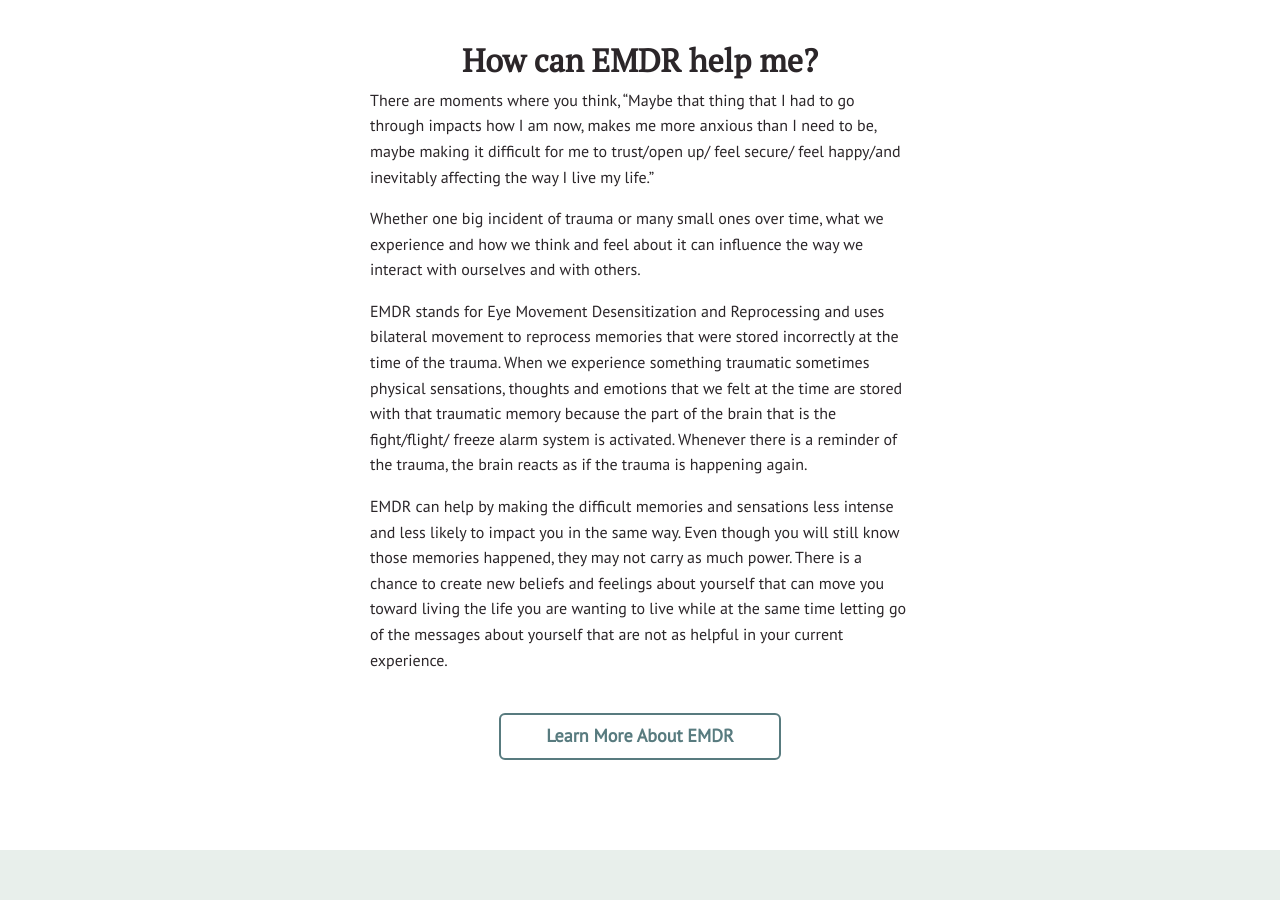
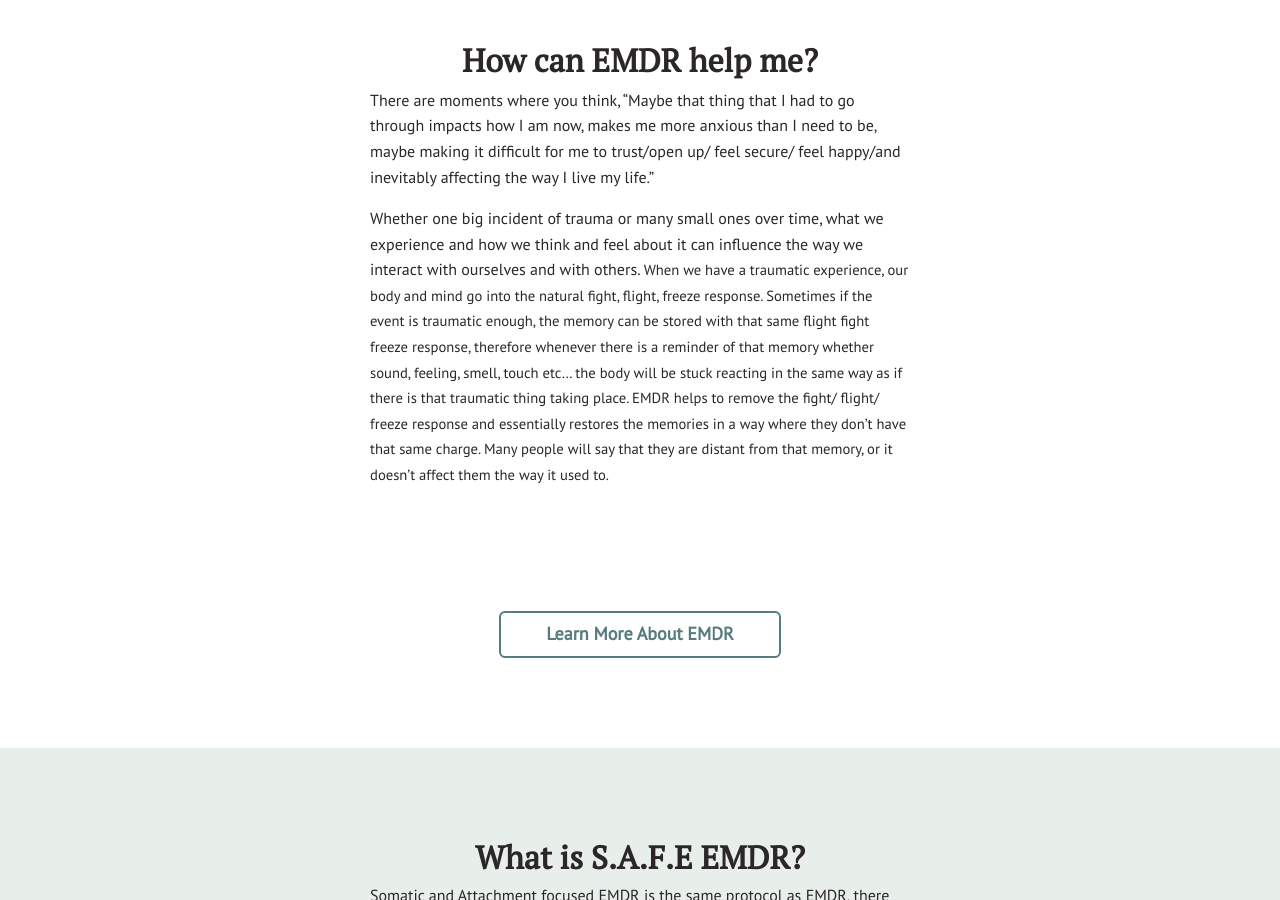
Before and after one commit to NickArrasate/perceptivecounseling, a Jekyll site: the page built from emdr.md, in a window 1280 px wide and 900 px high, scrolled down 817 px. Built offline with Jekyll 4.4.1, drawn with Linux system fonts in a browser that asks for light colours; nearby versions of some CDN libraries.

Commit message:
[HT] Edited item: content/_sections/emdr-3-content.html

```diff
--- a/content/_sections/emdr-3-content.html
+++ b/content/_sections/emdr-3-content.html
@@ -31,9 +31,9 @@ cta:
 <div class="d-flex align-items-center justify-content-around row">
 <div class="col-sm-10 col-md-8 col-lg-6">
 <p>There are moments where you think, &ldquo;Maybe that thing that I had to go through impacts how I am now, makes me more anxious than I need to be, maybe making it difficult for me to trust/open up/ feel secure/ feel happy/and inevitably affecting the way I live my life.&rdquo;</p>
-<p>Whether one big incident of trauma or many small ones over time, what we experience and how we think and feel about it can influence the way we interact with ourselves and with others.</p>
-<p>EMDR stands for Eye Movement Desensitization and Reprocessing and uses bilateral movement to reprocess memories that were stored incorrectly at the time of the trauma. When we experience something traumatic sometimes physical sensations, thoughts and emotions that we felt at the time are stored with that traumatic memory because the part of the brain that is the fight/flight/ freeze alarm system is activated. Whenever there is a reminder of the trauma, the brain reacts as if the trauma is happening again.</p>
-<p>EMDR can help by making the difficult memories and sensations less intense and less likely to impact you in the same way. Even though you will still know those memories happened, they may not carry as much power. There is a chance to create new beliefs and feelings about yourself that can move you toward living the life you are wanting to live while at the same time letting go of the messages about yourself that are not as helpful in your current experience.&nbsp;</p>
+<p>Whether one big incident of trauma or many small ones over time, what we experience and how we think and feel about it can influence the way we interact with ourselves and with others. <span style="background-color: transparent; font-family: Arial; font-size: 11pt; white-space: pre-wrap;">When we have a traumatic experience, our body and mind go into the natural fight, flight, freeze response. </span><span style="background-color: transparent; font-family: Arial; font-size: 11pt; white-space: pre-wrap;">Sometimes if the event is traumatic enough, the memory can be stored with that same flight fight freeze response, therefore whenever there is a reminder of that memory whether sound, feeling, smell, touch etc&hellip; the body will be stuck reacting in the same way as if there is that traumatic thing taking place. </span><span style="background-color: transparent; font-family: Arial; font-size: 11pt; white-space: pre-wrap;">EMDR helps to remove the fight/ flight/ freeze response and essentially restores the memories in a way where they don&rsquo;t have that same charge. Many people will say that they are distant from that memory, or it doesn&rsquo;t affect them the way it used to. </span></p>
+<p><span style="font-size: 11pt; font-family: Arial; background-color: transparent; font-variant-numeric: normal; font-variant-east-asian: normal; vertical-align: baseline; white-space: pre-wrap;">&nbsp;</span></p>
+<p>&nbsp;</p>
 </div>
 <div class="col-12 d-flex align-items-center justify-content-around" style="margin-top: 1.5em;"><a href="https://www.emdria.org/page/what_is_emdr_therapy" target="_blank" rel="noopener"><button class="request-button">Learn More About EMDR</button></a></div>
 </div>
```
